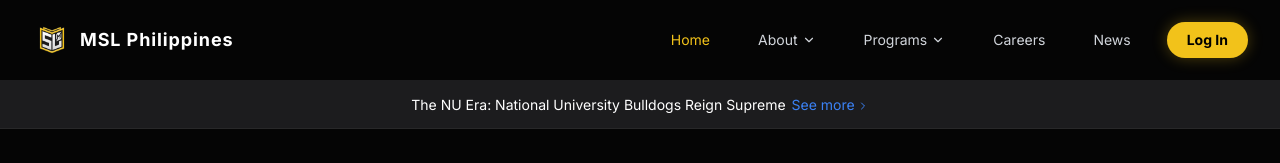
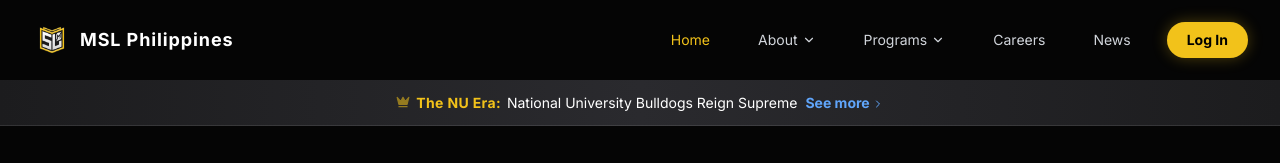
Before and after one commit to Aedwon/msl-2026-website-sample, a React (Vite) app: page / in a window 1280 px wide. Shown: the top 163 px of the page. Built offline with nearby package versions, Linux system fonts and the light colour scheme.

Commit message:
feat: Add Crown icon and enhance AnnouncementBanner with gradient background and shimmer effect.

```diff
--- a/components/AnnouncementBanner.tsx
+++ b/components/AnnouncementBanner.tsx
@@ -1,5 +1,5 @@
 import React from 'react';
-import { ChevronRight } from 'lucide-react';
+import { ChevronRight, Crown } from 'lucide-react';
 
 interface AnnouncementBannerProps {
     onLearnMore?: () => void;
@@ -7,12 +7,19 @@ interface AnnouncementBannerProps {
 
 const AnnouncementBanner: React.FC<AnnouncementBannerProps> = ({ onLearnMore }) => {
     return (
-        <div className="w-full bg-[#1c1c1e] text-center py-3 px-4 mt-20 sm:mt-[72px] lg:mt-20 animate-fade-in border-b border-white/5">
-            <p className="text-[13px] md:text-sm text-white font-medium inline-block leading-normal">
-                The NU Era: National University Bulldogs Reign Supreme
+        <div className="w-full bg-gradient-to-r from-[#1c1c1e] via-[#2a2a2e] to-[#1c1c1e] text-center py-3 px-4 mt-20 sm:mt-[72px] lg:mt-20 animate-fade-in border-b border-white/10 relative overflow-hidden group">
+            {/* Subtle Shine Effect */}
+            <div className="absolute top-0 -left-full w-1/2 h-full bg-gradient-to-r from-transparent via-white/5 to-transparent skew-x-[-20deg] group-hover:animate-shimmer pointer-events-none"></div>
+
+            <p className="text-[13px] md:text-sm text-white font-medium text-center leading-relaxed relative z-10 max-w-screen-xl mx-auto">
+                <span className="inline-flex items-center gap-1.5 align-middle mr-1.5">
+                    <Crown size={14} className="text-msl-gold animate-pulse -mt-0.5" fill="currentColor" />
+                    <span className="text-msl-gold font-bold tracking-wide">The NU Era:</span>
+                </span>
+                <span className="align-middle">National University Bulldogs Reign Supreme</span>
                 <button
                     onClick={onLearnMore}
-                    className="text-blue-500 hover:text-blue-400 font-medium inline-flex items-center gap-0.5 hover:underline transition-all ml-1.5 align-baseline"
+                    className="text-blue-400 hover:text-white font-bold inline-flex items-center gap-0.5 hover:underline transition-all ml-2 align-middle whitespace-nowrap"
                     aria-label="Read more about NU Bulldogs victory"
                 >
                     See more <ChevronRight size={12} className="relative top-[1px]" />
```
